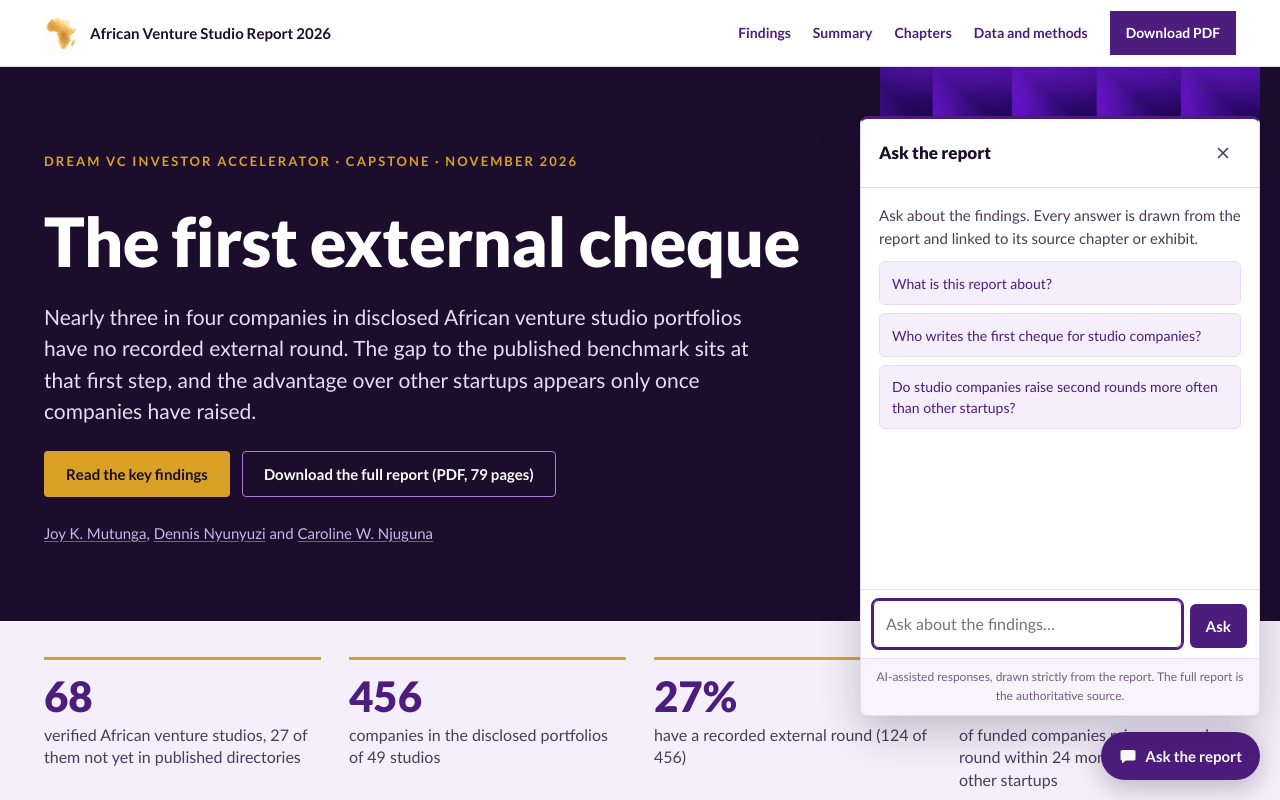
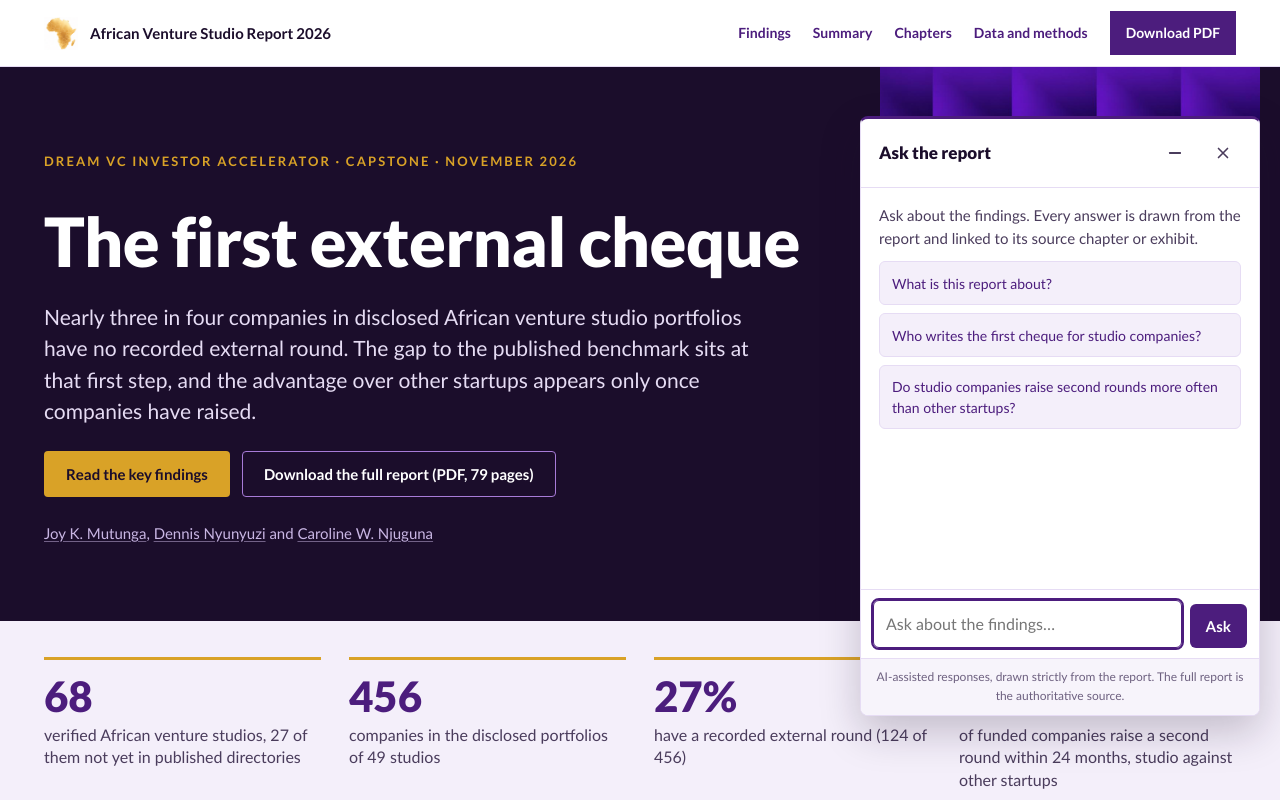
Before and after one commit to African-Venture-Studio-Report/african-venture-studio-report.github.io, a plain HTML site: page index.html in a window 1280 px wide. Both pictures are taken after a click on the button "Ask the report". Shown: the top 800 px of the page. Drawn offline with Linux system fonts and the light colour scheme.

Commit message:
Let readers minimise and expand the chat while keeping the conversation
Co-Authored-By: Claude Opus 5.5 <noreply@anthropic.com>
Claude-Session: https://claude.ai/code/session_01B8PPr7F6AFDz6SBbbi1Wwn

```diff
--- a/assets/css/site.css
+++ b/assets/css/site.css
@@ -462,3 +462,23 @@ figure.exhibit.bare{border:0;padding:0;margin:0}
 .ask-target{animation:askflash 2.6s ease-out}
 @keyframes askflash{0%,30%{background:#FBF1D6;box-shadow:0 0 0 8px #FBF1D6}100%{background:transparent;box-shadow:0 0 0 8px transparent}}
 @media (max-width:600px){.ask-reset{min-height:40px}}
+/* Chat: minimise and expand */
+.ask-titlebtn{display:flex;align-items:baseline;gap:10px;background:none;border:0;padding:0;margin:0;font:inherit;color:inherit;text-align:left;cursor:default;min-height:44px;align-items:center}
+.ask-titlebtn:disabled{opacity:1}
+.ask-count{font-family:Lato,sans-serif;font-size:13px;font-weight:700;color:var(--muted)}
+.ask-min{background:none;border:0;color:var(--text2);min-width:44px;min-height:44px;cursor:pointer;display:inline-flex;align-items:center;justify-content:center;border-radius:6px}
+.ask-min:hover,.ask-close:hover{background:var(--tint)}
+.ask-min:focus-visible,.ask-titlebtn:focus-visible{outline:3px solid var(--gold);outline-offset:2px}
+.ask-panel.is-min{height:auto;bottom:20px;width:min(340px,calc(100vw - 40px))}
+.ask-panel.is-min .ask-log,.ask-panel.is-min .ask-form,.ask-panel.is-min .ask-note,.ask-panel.is-min .ask-reset{display:none}
+.ask-panel.is-min .ask-head{border-bottom:0;padding:6px 8px 6px 16px}
+.ask-panel.is-min .ask-titlebtn{cursor:pointer}
+.ask-panel.is-min .ask-head h2{font-size:16px}
+.ask-btn[hidden]{display:none!important}
+@media (max-width:600px){
+  .ask-panel.is-min{top:auto;left:0;right:0;bottom:0;width:100%;height:auto;border-radius:12px 12px 0 0;border-left:0;border-right:0;box-shadow:0 -6px 20px rgba(27,13,43,.18)}
+  .ask-panel.is-min .ask-head{padding:4px 6px 4px 16px}
+  .ask-panel:not(.is-min) .ask-head{padding-top:10px}
+  body{padding-bottom:0}
+}
+@media (max-width:600px){html.ask-min body{padding-bottom:64px}}
--- a/assets/js/chat.js
+++ b/assets/js/chat.js
@@ -30,8 +30,13 @@
   var title = el('h2', null, 'Ask the report'); title.id = 'ask-title';
   var close = el('button', 'ask-close'); close.type = 'button'; close.setAttribute('aria-label', 'Close'); close.innerHTML = '<svg width="18" height="18" viewBox="0 0 24 24" aria-hidden="true"><path d="M6 6l12 12M18 6L6 18" stroke="currentColor" stroke-width="2.2" stroke-linecap="round"/></svg>';
   var reset = el('button', 'ask-reset', 'New chat'); reset.type = 'button';
-  var tools = el('div', 'ask-tools'); tools.appendChild(reset); tools.appendChild(close);
-  head.appendChild(title); head.appendChild(tools);
+  var minBtn = el('button', 'ask-min'); minBtn.type = 'button';
+  var ICON_MIN = '<svg width="18" height="18" viewBox="0 0 24 24" aria-hidden="true"><path d="M5 12h14" stroke="currentColor" stroke-width="2.4" stroke-linecap="round"/></svg>';
+  var ICON_MAX = '<svg width="18" height="18" viewBox="0 0 24 24" aria-hidden="true"><path d="M6 15l6-6 6 6" stroke="currentColor" stroke-width="2.4" fill="none" stroke-linecap="round" stroke-linejoin="round"/></svg>';
+  var count = el('span', 'ask-count');
+  var titleWrap = el('button', 'ask-titlebtn'); titleWrap.type = 'button'; titleWrap.appendChild(title); titleWrap.appendChild(count);
+  var tools = el('div', 'ask-tools'); tools.appendChild(reset); tools.appendChild(minBtn); tools.appendChild(close);
+  head.appendChild(titleWrap); head.appendChild(tools);
   var log = el('div', 'ask-log'); log.setAttribute('aria-live', 'polite');
   var intro = el('div', 'ask-intro');
   intro.appendChild(el('p', null, 'Ask about the findings. Every answer is drawn from the report and linked to its source chapter or exhibit.'));
@@ -48,16 +53,36 @@
   panel.appendChild(head); panel.appendChild(log); panel.appendChild(form); panel.appendChild(note);
   document.body.appendChild(btn); document.body.appendChild(panel);
 
-  function open() { state.open = true; save(); panel.hidden = false; btn.setAttribute('aria-expanded', 'true'); document.documentElement.classList.add('ask-open'); setTimeout(function () { input.focus(); }, 30); }
-  function shut() { state.open = false; save(); panel.hidden = true; btn.setAttribute('aria-expanded', 'false'); document.documentElement.classList.remove('ask-open'); btn.focus(); }
-  btn.addEventListener('click', function () { panel.hidden ? open() : shut(); });
+  function setView(v, focus) {
+    state.open = v === 'open' ? true : (v === 'min' ? 'min' : false); save();
+    panel.hidden = v === 'closed';
+    panel.classList.toggle('is-min', v === 'min');
+    btn.hidden = v !== 'closed';
+    btn.setAttribute('aria-expanded', v === 'closed' ? 'false' : 'true');
+    document.documentElement.classList.toggle('ask-open', v === 'open' && narrow.matches);
+    document.documentElement.classList.toggle('ask-min', v === 'min');
+    minBtn.innerHTML = v === 'min' ? ICON_MAX : ICON_MIN;
+    minBtn.setAttribute('aria-label', v === 'min' ? 'Expand chat' : 'Minimise chat');
+    titleWrap.setAttribute('aria-label', v === 'min' ? 'Expand chat' : 'Ask the report');
+    titleWrap.disabled = v !== 'min';
+    var qn = state.msgs.filter(function (m) { return m.t === 'q'; }).length;
+    count.textContent = (v === 'min' && qn) ? qn + (qn === 1 ? ' question' : ' questions') : '';
+    if (v === 'open') { log.scrollTop = log.scrollHeight; if (focus !== false) setTimeout(function () { input.focus(); }, 30); }
+    if (v === 'min' && focus !== false) minBtn.focus();
+    if (v === 'closed' && focus !== false) btn.focus();
+  }
+  function open() { setView('open'); }
+  function shut() { setView('closed'); }
+  btn.addEventListener('click', open);
+  minBtn.addEventListener('click', function () { setView(panel.classList.contains('is-min') ? 'open' : 'min'); });
+  titleWrap.addEventListener('click', function () { if (panel.classList.contains('is-min')) open(); });
   close.addEventListener('click', shut);
   reset.addEventListener('click', function () {
     state.msgs = []; save();
     while (log.firstChild) log.removeChild(log.firstChild);
     log.appendChild(intro); reset.hidden = true; input.focus();
   });
-  document.addEventListener('keydown', function (e) { if (e.key === 'Escape' && !panel.hidden) shut(); });
+  document.addEventListener('keydown', function (e) { if (e.key === 'Escape' && !panel.hidden && !panel.classList.contains('is-min')) setView('min'); });
   input.addEventListener('keydown', function (e) { if (e.key === 'Enter' && !e.shiftKey) { e.preventDefault(); form.requestSubmit ? form.requestSubmit() : send(input.value); } });
   form.addEventListener('submit', function (e) { e.preventDefault(); send(input.value); });
 
@@ -65,7 +90,7 @@
     var a = e.target.closest && e.target.closest('a[href]');
     if (!a) return;
     try { sessionStorage.setItem(KEY + '-jump', '1'); } catch (x) { /* ignore */ }
-    if (narrow.matches) { state.open = false; save(); panel.hidden = true; btn.setAttribute('aria-expanded', 'false'); document.documentElement.classList.remove('ask-open'); }
+    setView('min', false);
   });
   function bubble(cls) { var b = el('div', 'ask-msg ' + cls); log.appendChild(b); log.scrollTop = log.scrollHeight; return b; }
   function renderAnswer(box, data) {
@@ -117,7 +142,7 @@
       else bubble('a').textContent = m.text;
     });
   }
-  if (state.open) { panel.hidden = false; btn.setAttribute('aria-expanded', 'true'); if (narrow.matches) document.documentElement.classList.add('ask-open'); }
+  setView(state.open === true ? 'open' : (state.open === 'min' ? 'min' : 'closed'), false);
   log.scrollTop = log.scrollHeight;
   // Briefly highlight the section a chat link pointed to
   try {
--- a/index.html
+++ b/index.html
@@ -22,7 +22,7 @@
 <link rel="preconnect" href="https://fonts.googleapis.com">
 <link rel="preconnect" href="https://fonts.gstatic.com" crossorigin>
 <link rel="stylesheet" href="https://fonts.googleapis.com/css2?family=Lato:wght@400;700;900&family=Carlito:ital,wght@0,400;0,700;1,400&display=swap">
-<link rel="stylesheet" href="assets/css/site.css?v=4c9dcff7">
+<link rel="stylesheet" href="assets/css/site.css?v=a0afd06c">
 </head>
 <body>
 <a class="skip" href="#main">Skip to content</a>
@@ -175,6 +175,6 @@
 <script src="assets/js/exhibits.js?v=3a9eb7a3"></script>
 <script src="assets/js/charts.js?v=babb75bc"></script>
 <script src="assets/js/site.js?v=0302a145"></script>
-<script src="assets/js/chat.js?v=d3004b1f" data-endpoint="https://avsr-chat.kathure16.workers.dev/"></script>
+<script src="assets/js/chat.js?v=da1a992f" data-endpoint="https://avsr-chat.kathure16.workers.dev/"></script>
 </body>
 </html>
```
Also changed, not shown: about.html (+2 -2 lines), annex.html (+2 -2 lines), chapter-1.html (+2 -2 lines), chapter-2.html (+2 -2 lines), chapter-3.html (+2 -2 lines), chapter-4.html (+2 -2 lines), chapter-5.html (+2 -2 lines), chapter-6.html (+2 -2 lines), chapter-7.html (+2 -2 lines), chapter-8.html (+2 -2 lines), chapter-9.html (+2 -2 lines), executive-summary.html (+2 -2 lines), references.html (+2 -2 lines).
